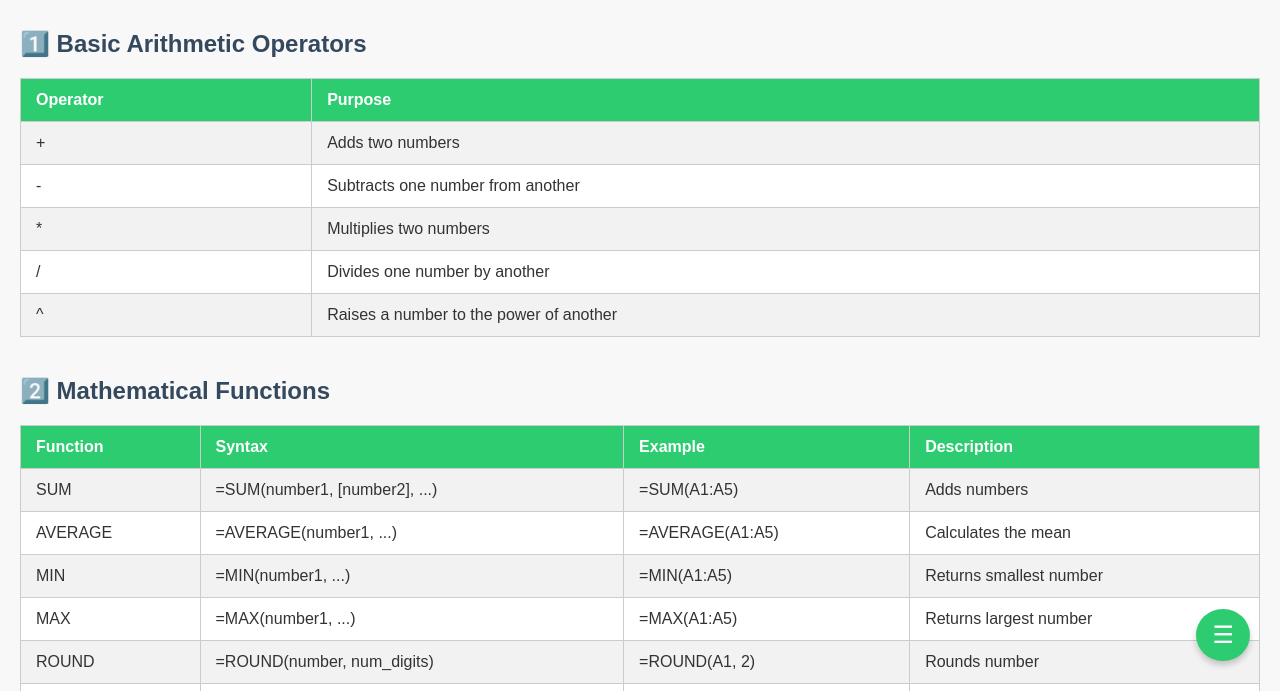
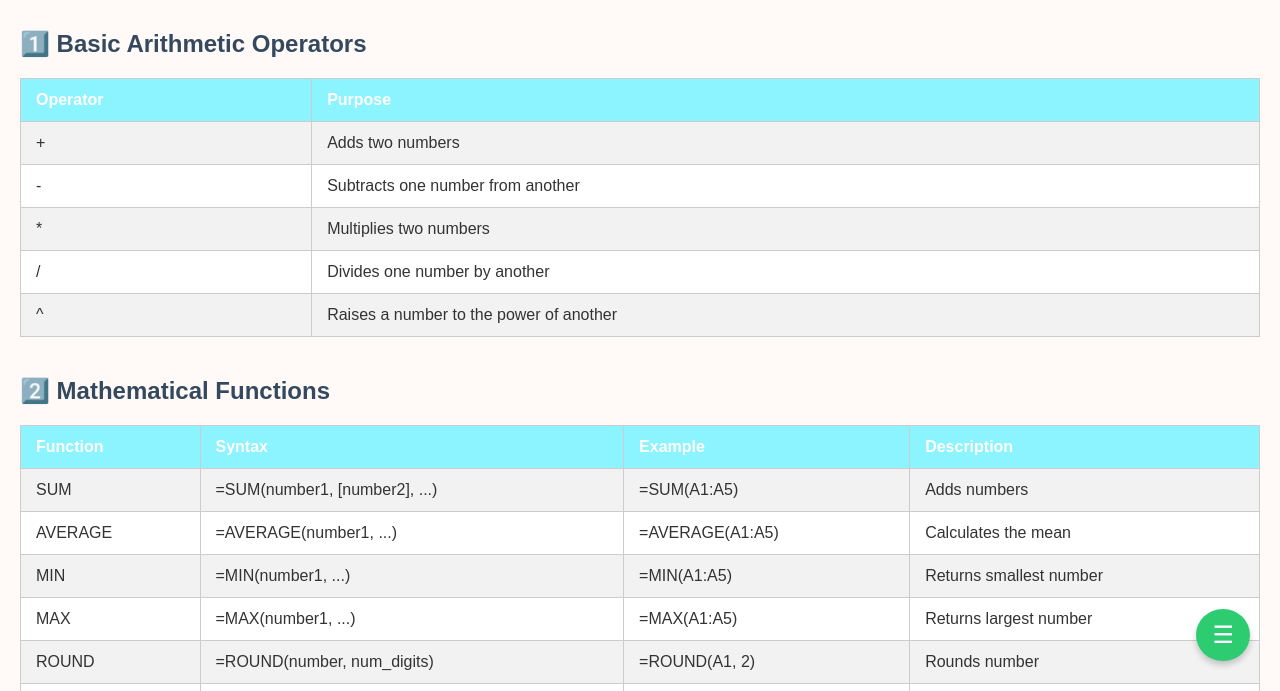
Before and after one commit to mdparvezmussaruf/MS-Excel-Functions, a plain HTML site: page index.html in a window 1280 px wide. Shown: the part 109-800 px from the top of the page. Drawn offline with Linux system fonts and the light colour scheme.

Commit message:
Update3.1 styles.css

```diff
--- a/styles.css
+++ b/styles.css
@@ -1,7 +1,7 @@
 body {
   font-family: Arial, sans-serif;
   margin: 20px;
-  background-color: #f8f8f8;
+  background-color: #FFF9F7;
   color: #333;
 }
 
@@ -33,7 +33,7 @@ th, td {
 }
 
 th {
-  background-color: #2ecc71;
+  background-color: #8CF4FF;
   color: #fff;
 }
 
```
